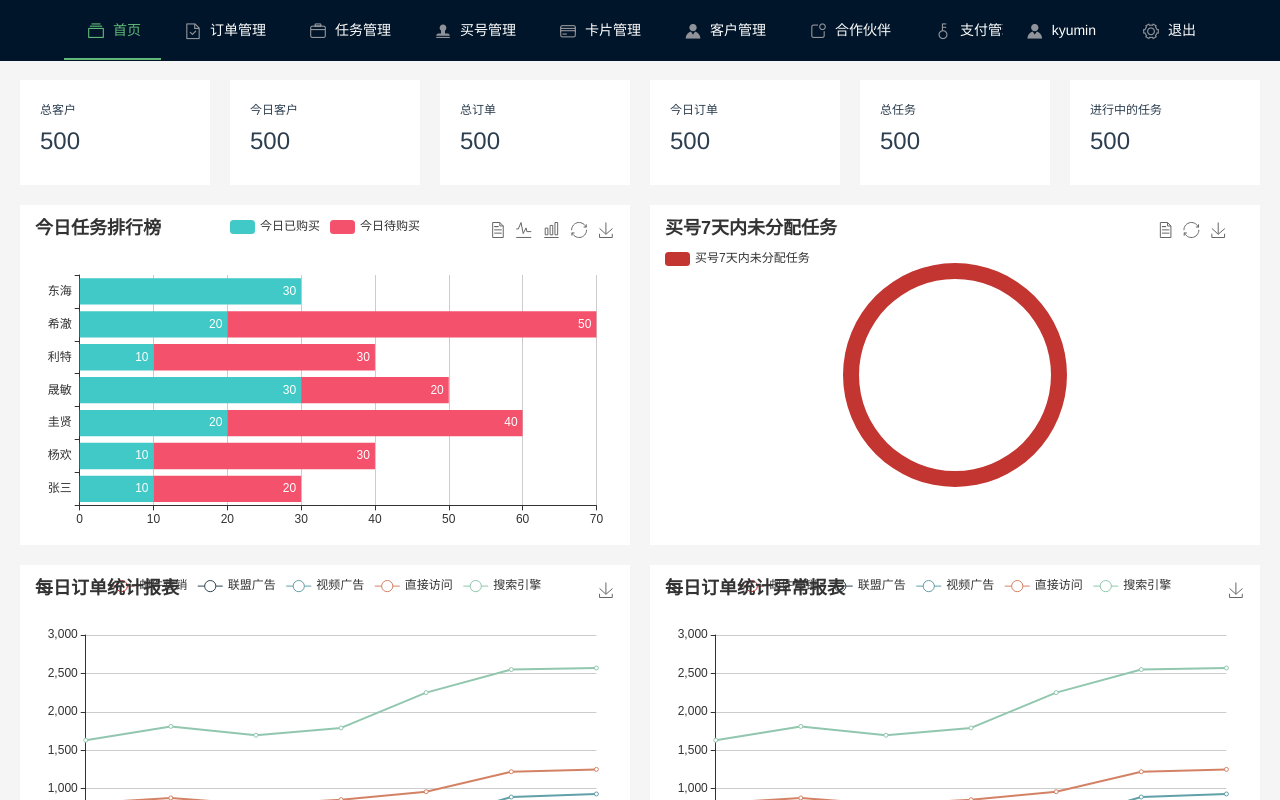
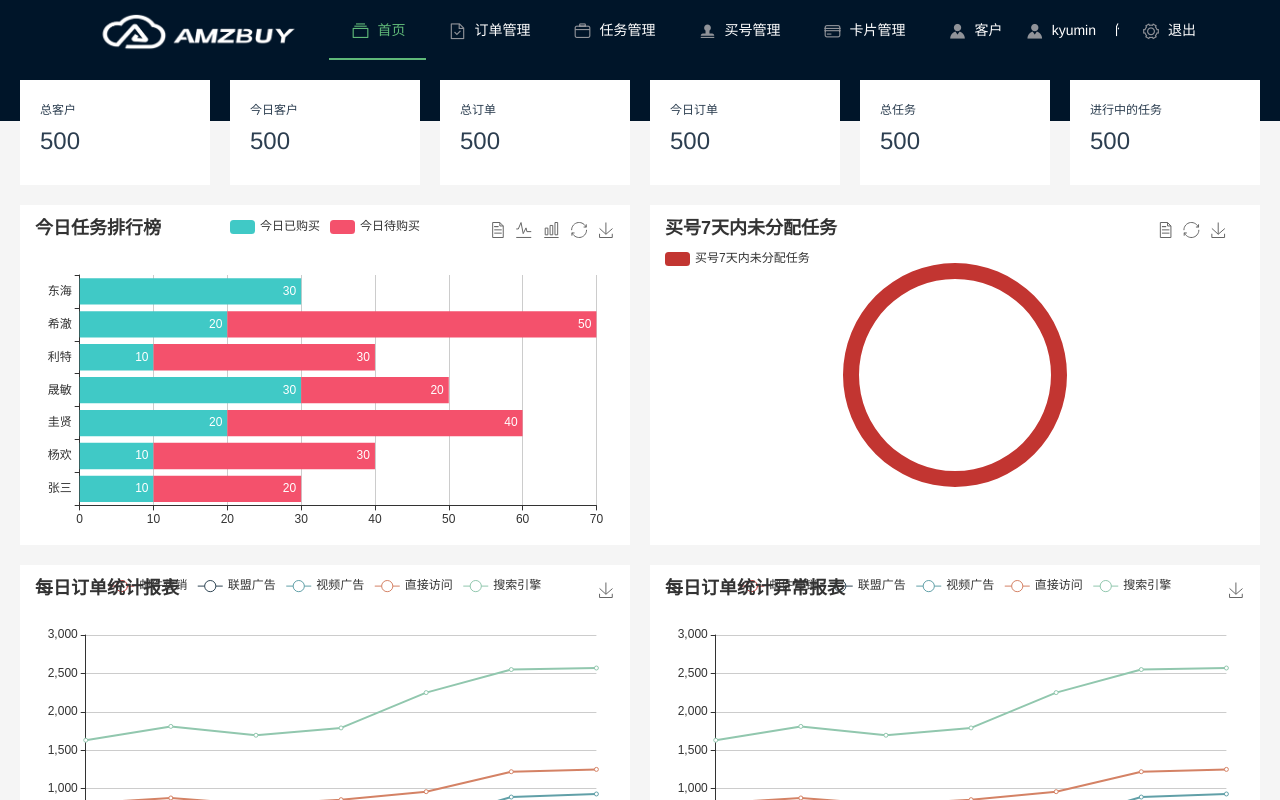
Before and after one commit to buysys/buySys, a Vue app: page /#/login in a window 1280 px wide. Both pictures are taken after a click on the button "登陆". Shown: the top 800 px of the page. Built offline with nearby package versions, Linux system fonts and the light colour scheme.

Commit message:
添加导航图标
Signed-off-by: kyumin213 <yutong8023p@163.com>

```diff
--- a/src/components/navMenu.vue
+++ b/src/components/navMenu.vue
@@ -3,9 +3,10 @@
 		<div class="navHead">
 			<div class="line"></div>
 			<!--      <div class="navs">-->
-        <el-menu :default-active="onRoutes" background-color="#001529" text-color="#fff"
-                 active-text-color="#5FB878" class="el-menu-demo navBox" mode="horizontal" @select="handleSelect"
-                 unique-opened router>
+			<el-menu :default-active="onRoutes" background-color="#001529" text-color="#fff" active-text-color="#5FB878" class="el-menu-demo navBox" mode="horizontal" @select="handleSelect" unique-opened router>
+				<el-menu-item>
+					<img class="imgLogo" src="../assets/image/logo.png" />
+				</el-menu-item>
 				<el-menu-item index="index"><i class="el-icon-files"></i>首页</el-menu-item>
 				<el-submenu index="2">
 					<template slot="title"><i class="el-icon-document-checked"></i>订单管理</template>
@@ -73,28 +74,28 @@
 	import bus from './bus'
 	export default {
 		name: 'navMenu',
-  data () {
+		data() {
 			return {
 				activeIndex: '1',
 				activeIndex2: '1'
 			}
 		},
-  created () {
+		created() {
 			// 通过 Event Bus 进行组件间通信，来折叠侧边栏
 			bus.$on('collapse', msg => {
 				this.collapse = msg
 			})
 		},
 		computed: {
-    onRoutes () {
+			onRoutes() {
 				return this.$route.path.replace('/', '')
 			}
 		},
 		methods: {
-    handleSelect (key, keyPath) {
+			handleSelect(key, keyPath) {
 				console.log(key, keyPath)
 			},
-    loginOut () {
+			loginOut() {
 				this.$router.push('/login')
 				sessionStorage.clear()
 			}
```
Also changed, not shown: 1 other file (tests, documents, lock files or other folders). Lines whose indentation alone changed are shown as unchanged.
